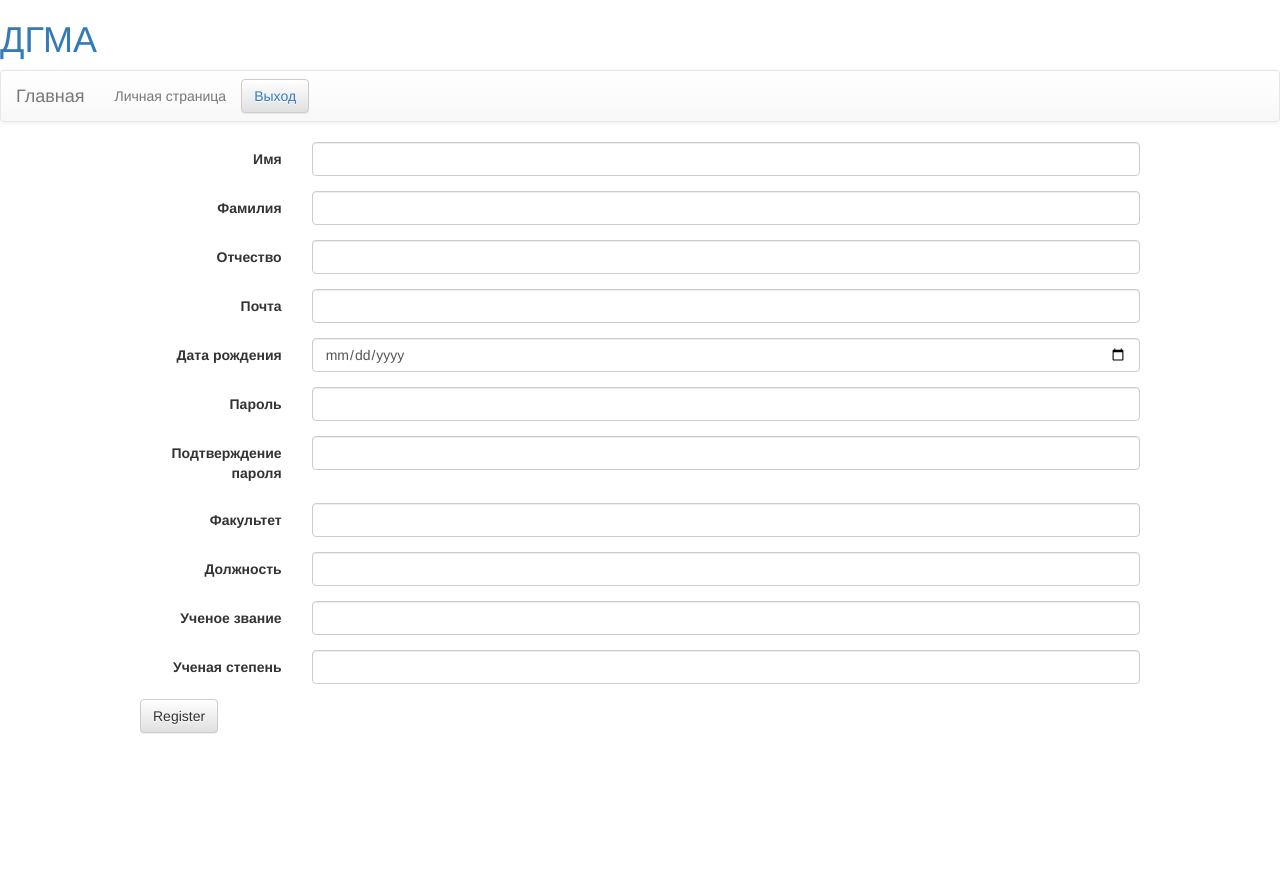
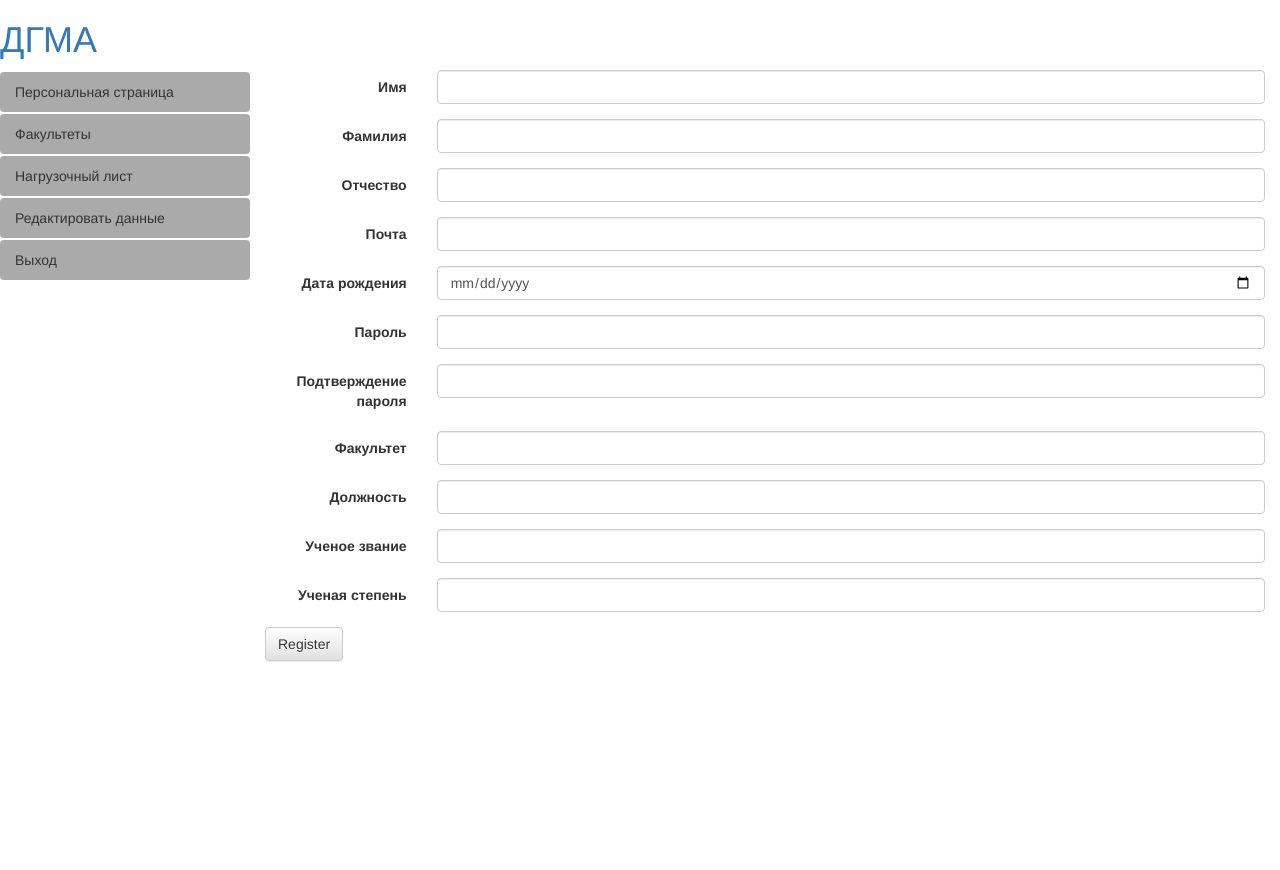
Before and after one commit to mrhitman/dgma, a Flask app: template templates/site/register/register.html in a window 1280 px wide. Before the commit the page ends 734 px from the top, so only its background shows below. Run offline with Flask 2, Linux system fonts and the light colour scheme; the template is opened without the code that fills it: values that come from a table or form of the project are taken from there, others are empty; a user stored in the database is signed in; tables that the repository leaves empty hold one stand-in row (values such as "Sample post"); parts of the project's set-up code (start-up, migrations or seed data) failed here and were passed over; some libraries are stand-ins or nearby versions.

Commit message:
add site bar load photo

```diff
--- a/blueprints/site.py
+++ b/blueprints/site.py
@@ -1,4 +1,4 @@
-from flask import Blueprint, render_template, flash, redirect, url_for, abort
+from flask import Blueprint, render_template, flash, redirect, url_for, send_from_directory, app
 from flask_login import login_user, logout_user, login_required
 
 from database import db
--- a/config.py
+++ b/config.py
@@ -6,5 +6,4 @@ class Config:
     SQLALCHEMY_TRACK_MODIFICATIONS = True
     DEBUG = True
     SECRET_KEY = 'sf3tefjSFdajJt72DSF2dgzzx'
-    UPLOAD_FOLDER = '/runtime'
-    ALLOWED_EXTENSIONS = set(['png', 'jpg', 'jpeg', 'gif'])
+    UPLOAD_FOLDER = '/static'
--- a/main.py
+++ b/main.py
@@ -1,4 +1,4 @@
-from flask import Flask
+from flask import Flask, send_from_directory
 from flask_bootstrap import Bootstrap
 
 from config import Config
@@ -13,6 +13,7 @@ login_manager.init_app(app)
 
 db.init_app(app)
 Bootstrap(app)
+
 app.register_blueprint(site.site)
 app.register_blueprint(professor.professor)
 
--- /dev/null
+++ b/static/css/sitebar.css
@@ -0,0 +1,154 @@
+#wrapper {
+    padding-left: 0;
+    -webkit-transition: all 0.5s ease;
+    -moz-transition: all 0.5s ease;
+    -o-transition: all 0.5s ease;
+    transition: all 0.5s ease;
+    overflow: hidden;
+}
+
+#wrapper.toggled {
+    padding-left: 250px;
+    overflow: scroll;
+}
+
+#sidebar-wrapper {
+    z-index: 1000;
+    position: absolute;
+    left: 250px;
+    width: 0;
+    height: 100%;
+    margin-left: -250px;
+    overflow-y: auto;
+    background: #fff;
+    -webkit-transition: all 0.5s ease;
+    -moz-transition: all 0.5s ease;
+    -o-transition: all 0.5s ease;
+    transition: all 0.5s ease;
+}
+#wrapper.toggled #sidebar-wrapper {
+    width: 250px;
+}
+
+#page-content-wrapper {
+    position: absolute;
+    padding: 15px;
+    width: 100%;
+    overflow-x: hidden;
+}
+.xyz{
+    min-width: 360px;
+}
+#wrapper.toggled #page-content-wrapper {
+    position: relative;
+    margin-right: 0px;
+}
+.fixed-brand{
+    width: auto;
+}
+/* Sidebar Styles */
+
+.sidebar-nav {
+    position: absolute;
+    top: 0;
+    width: 250px;
+    margin: 0;
+    padding: 0;
+    list-style: none;
+    margin-top: 2px;
+}
+
+.sidebar-nav li {
+    text-indent: 15px;
+    line-height: 40px;
+}
+
+.sidebar-nav li a {
+    display: block;
+    text-decoration: none;
+    color: #333;
+    background-color: #aaa;
+}
+
+.sidebar-nav li a:hover {
+    text-decoration: none;
+    color: #000;
+    background: rgba(255,255,255,0.2);
+    border-left: red 2px solid;
+}
+
+.sidebar-nav li a:active,
+.sidebar-nav li a:focus {
+    text-decoration: none;
+}
+
+.sidebar-nav > .sidebar-brand {
+    height: 65px;
+    font-size: 18px;
+    line-height: 60px;
+}
+
+.sidebar-nav > .sidebar-brand a {
+    color: #999999;
+}
+
+.sidebar-nav > .sidebar-brand a:hover {
+    color: #fff;
+    background: none;
+}
+.no-margin{
+    margin:0;
+}
+
+@media(min-width:768px) {
+    #wrapper {
+        padding-left: 250px;
+    }
+    .fixed-brand{
+        width: 250px;
+    }
+    #wrapper.toggled {
+        padding-left: 0;
+    }
+
+    #sidebar-wrapper {
+        width: 250px;
+    }
+
+    #wrapper.toggled #sidebar-wrapper {
+        width: 250px;
+    }
+    #wrapper.toggled-2 #sidebar-wrapper {
+        width: 50px;
+    }
+    #wrapper.toggled-2 #sidebar-wrapper:hover {
+        width: 250px;
+    }
+
+
+    #page-content-wrapper {
+        padding: 20px;
+        position: relative;
+        -webkit-transition: all 0.5s ease;
+        -moz-transition: all 0.5s ease;
+        -o-transition: all 0.5s ease;
+        transition: all 0.5s ease;
+    }
+
+    #wrapper.toggled #page-content-wrapper {
+        position: relative;
+        margin-right: 0;
+        padding-left: 250px;
+    }
+    #wrapper.toggled-2 #page-content-wrapper {
+        position: relative;
+        margin-right: 0;
+        margin-left: -200px;
+        -webkit-transition: all 0.5s ease;
+        -moz-transition: all 0.5s ease;
+        -o-transition: all 0.5s ease;
+        transition: all 0.5s ease;
+        width: auto;
+
+    }
+}
--- a/templates/layout.html
+++ b/templates/layout.html
@@ -13,6 +13,7 @@
 <script src="https://maxcdn.bootstrapcdn.com/bootstrap/3.3.6/js/bootstrap.min.js"
         integrity="sha384-0mSbJDEHialfmuBBQP6A4Qrprq5OVfW37PRR3j5ELqxss1yVqOtnepnHVP9aJ7xS"
         crossorigin="anonymous"></script>
+<link rel="stylesheet" type="text/css" href="{{ url_for('static', filename='css/sitebar.css') }}">
 <style>
      #page {
         height: 80%;
@@ -23,6 +24,7 @@
 {% endblock %}
 {% block body %}
 <h1><a href="#">ДГМА</a></h1>
+{% if not current_user.is_authenticated %}
 <nav class="navbar navbar-default">
     <div class="container-fluid">
         <div class="navbar-header">
@@ -37,20 +39,40 @@
         </div>
         <div class="collapse navbar-collapse" id="bs-example-navbar-collapse-1">
             <ul class="nav navbar-nav">
-                {% if current_user.is_authenticated %}
-                <li><a href="{{ url_for('professor.personal_page') }}">Личная страница</a></li>
-                <li><button type="button" class="btn btn-default navbar-btn"><a href="{{ url_for('site.logout') }}">Выход</a></button></li>
-                {% else %}
                 <li><a href="{{ url_for('site.login') }}">Логин</a></li>
                 <li><a href="{{ url_for('site.register') }}">Регистрация</a></li>
-                {% endif %}
             </ul>
         </div>
     </div>
 </nav>
+{% endif %}
+<div id="wrapper">
+    {% if current_user.is_authenticated %}
+    <div id="sidebar-wrapper">
+        <ul class="sidebar-nav nav-pills nav-stacked" id="menu">
+            <li>
+                <a href="{{ url_for('professor.personal_page') }}"><span class="fa-stack fa-lg pull-left"><i class="fa fa-dashboard fa-stack-1x "></i></span>
+                    Персональная страница</a>
+            </li>
+            <li>
+                <a href="#"><span class="fa-stack fa-lg pull-left"><i class="fa fa-cloud-download fa-stack-1x "></i></span>Факультеты</a>
+            </li>
+            <li>
+                <a href="#"> <span class="fa-stack fa-lg pull-left"><i class="fa fa-cart-plus fa-stack-1x "></i></span>Нагрузочный лист</a>
+            </li>
+            <li>
+                <a href="{{ url_for('professor.edit') }}"><span class="fa-stack fa-lg pull-left"><i
+                        class="fa fa-youtube-play fa-stack-1x "></i></span>Редактировать данные</a>
+            </li>
+            <li>
+                <a href="{{ url_for('site.logout') }}"><span class="fa-stack fa-lg pull-left"><i class="fa fa-wrench fa-stack-1x "></i></span>Выход</a>
+            </li>
+        </ul>
+    </div>
+    {% endif %}
+    {% block content %}
 
-<div id="wrapper">
-    {% block content %}
+
     {% endblock %}
 </div>
 <div id="copyright" class="container">
```
Also changed, not shown: blueprints/professor.py (+13 -8 lines), forms/edit_professor.py (+3 -8 lines), templates/professor/edit/edit.html (+4 -4 lines), templates/professor/personal_page/personal_page.html (+25 -3 lines).
